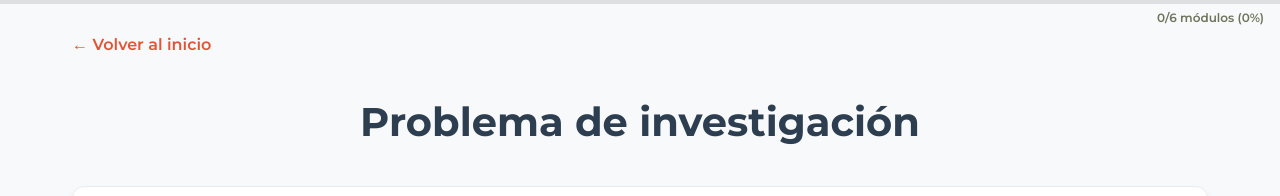
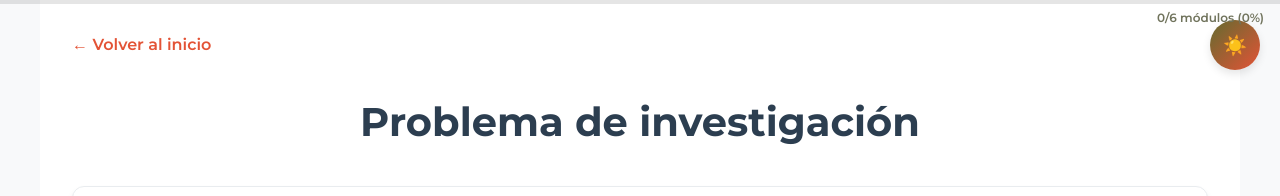
Before and after one commit to emorito/meto2psico25, a plain HTML site: page modules/modulo1.html in a window 1280 px wide. Shown: the top 196 px of the page. Drawn offline with Linux system fonts and the light colour scheme.

Commit message:
Update modulo1.html

```diff
--- a/modules/modulo1.html
+++ b/modules/modulo1.html
@@ -67,5 +67,6 @@
     </section>
   </div>
   <script src="../assets/js/app.js"></script>
+  <script src="../assets/js/theme-toggle.js"></script>
 </body>
 </html>
```
